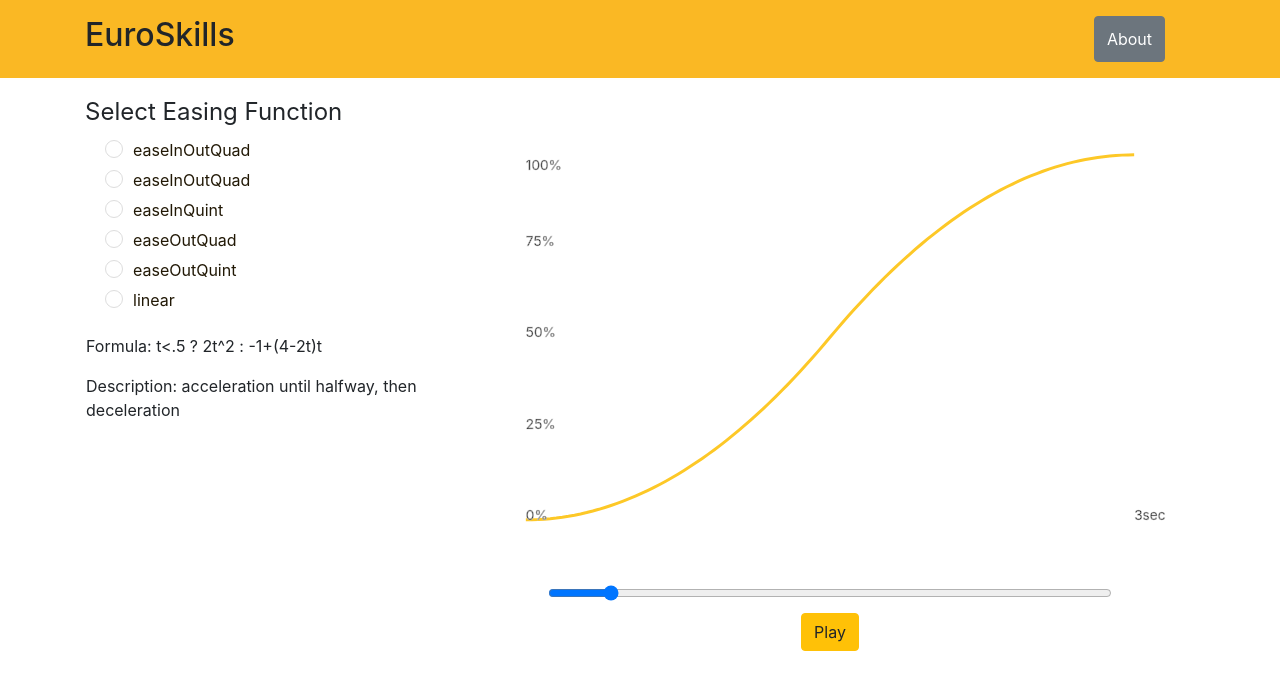
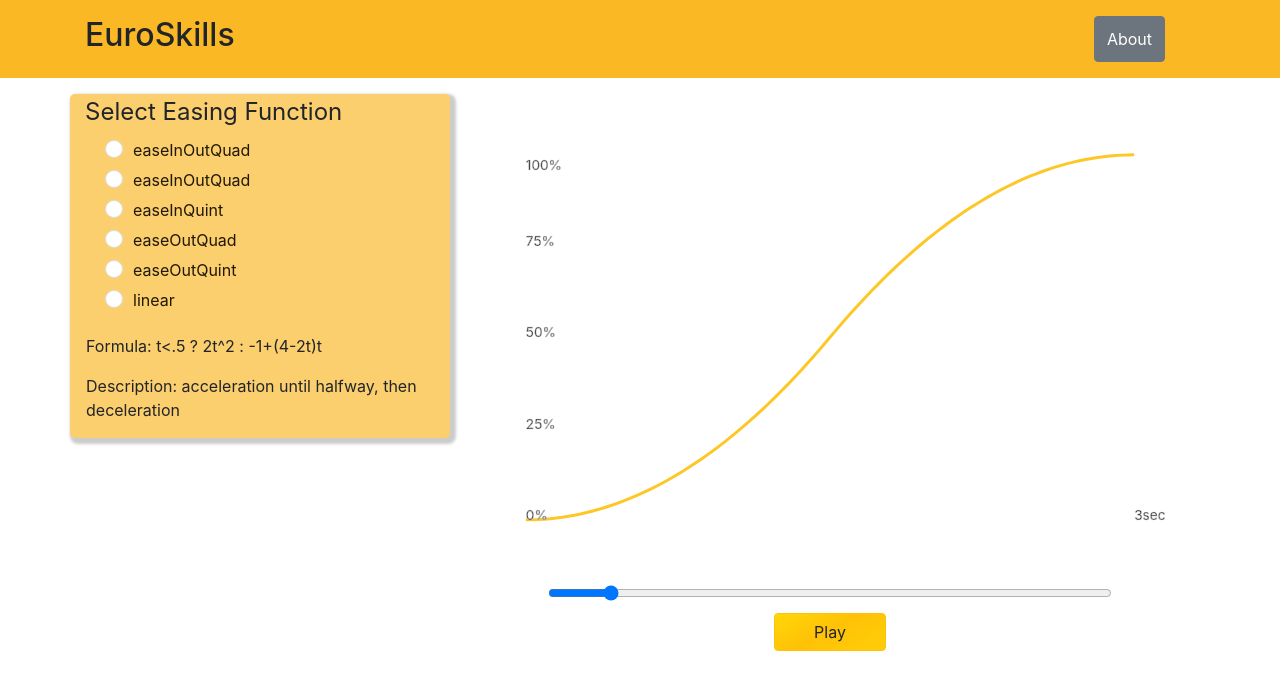
Before and after one commit to ferealqq/EuroSkills2019, a React (Create React App) app: page / in a window 1280 px wide. Shown: the top 690 px of the page. Built offline with nearby package versions, Linux system fonts and the light colour scheme.

Commit message:
form scss added and play button customized

```diff
--- a/src/AppContent.js
+++ b/src/AppContent.js
@@ -77,7 +77,7 @@ function EasingFunctionInformation(props){
 
 function EasingOptionForm(props){
 	return(
-		<Col className="m-radio">
+		<Col className="option-form">
 			<Form>
 				<FormGroup tag="fieldset">
 					<legend>
--- a/src/Chart.js
+++ b/src/Chart.js
@@ -133,7 +133,8 @@ class LineChart extends Component{
 			y: (y + centerY)
 		};
 	}
-	play(){
+	play(event){
+		event.preventDefault();
 		if(this.state.playing){
 			clearInterval(this.rangeInterval);
 			this.setState({
@@ -192,7 +193,7 @@ class LineChart extends Component{
 					<Input className="w-75" type="range" min="0" max="100" value={!playing ? rangeValue : 0} onChange={this.handleRangeChange} disabled={playing}/>
 				</Row>
 				<Row className="p-2">
-					<Button className="m-auto" color="warning" onClick={this.play}> Play </Button>
+					<Button className="m-auto play-btn" color="warning" onClick={this.play}> Play </Button>
 				</Row>
 			</React.Fragment>
 		);
--- a/src/index.scss
+++ b/src/index.scss
@@ -1,6 +1,7 @@
 $defaultColorScheme: #FAB824;
 $shadowierDefault: #E3B614;
 $dark: #211805;
+$lightDefault: #FBCE6E;
 
 .top-banner{
 	background-color: $defaultColorScheme;
@@ -36,14 +37,21 @@ $dark: #211805;
 	transition: 0.05s ease;
 }
 
+[type="radio"]+label{
+	transition: all .2s ease-in-out;
+}
+
+[type="radio"]+ label:hover {
+	transform: scale(1.1);
+}
+
 [type="radio"]:checked,
 [type="radio"]:not(:checked) {
     position: absolute;
     left: -9999px;
 }
 [type="radio"]:checked + label,
-[type="radio"]:not(:checked) + label
-{
+[type="radio"]:not(:checked) + label{
     position: relative;
     padding-left: 28px;
     cursor: pointer;
@@ -86,3 +94,20 @@ $dark: #211805;
     -webkit-transform: scale(1);
     transform: scale(1);
 }
+
+.option-form{
+	background-color: $lightDefault;
+	height: fit-content;
+	border-radius: 5px;
+	-webkit-box-shadow: 3px 3px 5px 6px #ccc;
+ 	-moz-box-shadow:    3px 3px 5px 6px #ccc;
+ 	box-shadow:         3px 3px 3px 3px #ccc;
+}
+
+.play-btn{
+	width: 7em;
+    height: auto;
+    background: #ffd707;
+    background: -webkit-linear-gradient(299deg,#ffd707 2%,#ffc107 47%,#ffca07 80%);
+    background: linear-gradient(151deg,#ffd707 2%,#ffc107 47%,#ffca07 80%);
+}
```
